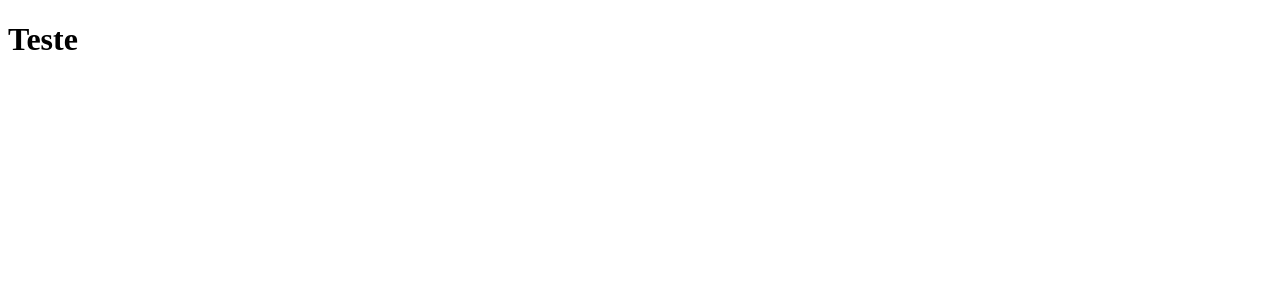
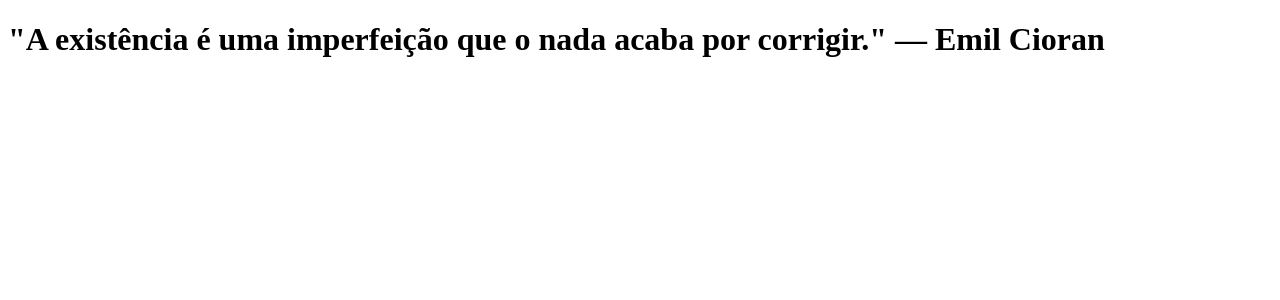
Before and after one commit to joaoskdev/clone-tabnews, a Next.js app: page / in a window 1280 px wide. Shown: the top 300 px of the page. Built offline with nearby package versions, Linux system fonts and the light colour scheme.

Commit message:
adiciona o arquivo .gitignore e ajusta o index.js

```diff
--- a/pages/index.js
+++ b/pages/index.js
@@ -1,5 +1,10 @@
 function Home() {
-  return <h1>Teste</h1>;
+  return (
+    <h1>
+      "A existência é uma imperfeição que o nada acaba por corrigir." — Emil
+      Cioran
+    </h1>
+  );
 }
 
 export default Home;
```
Also changed, not shown: 1 other file (tests, documents, lock files or other folders).
